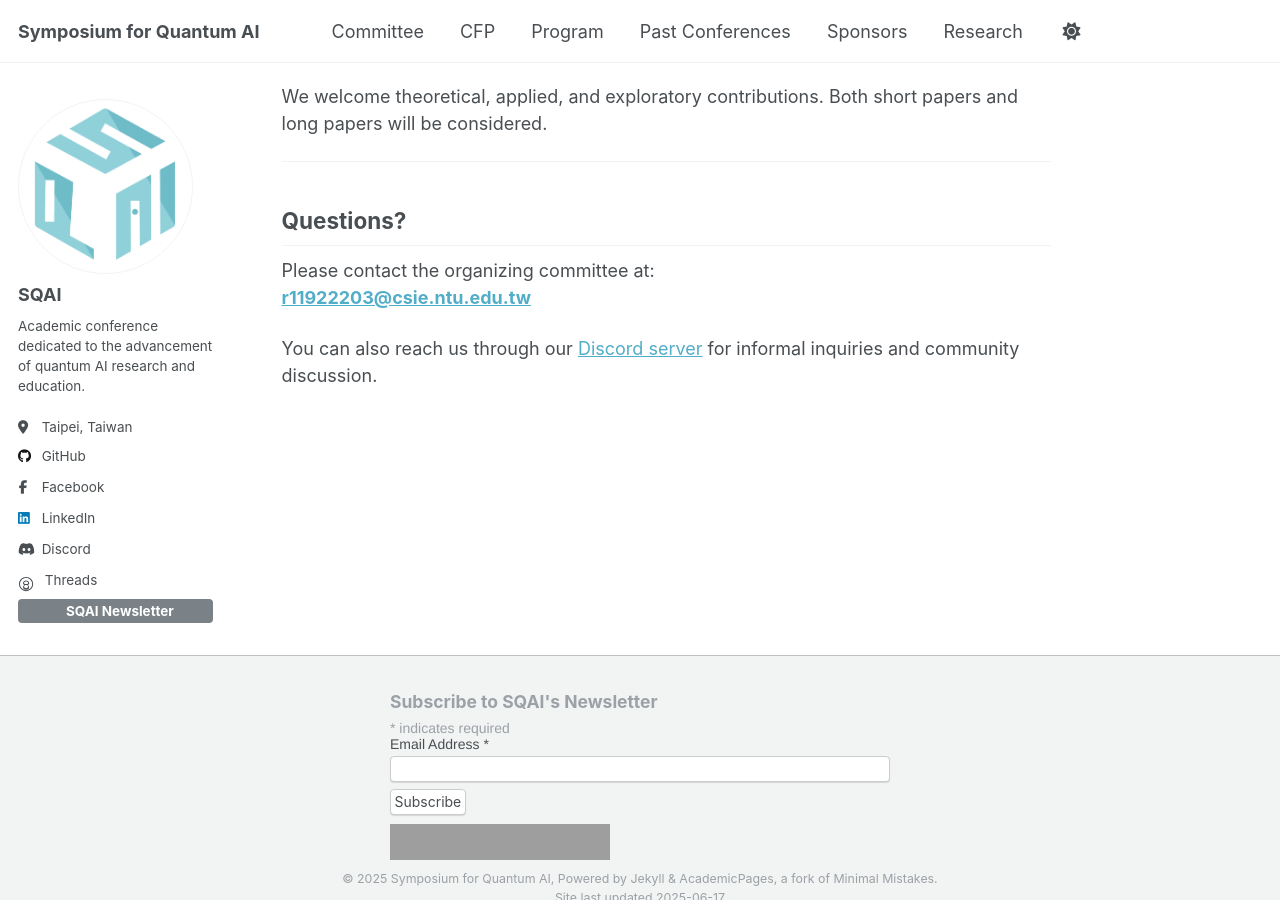
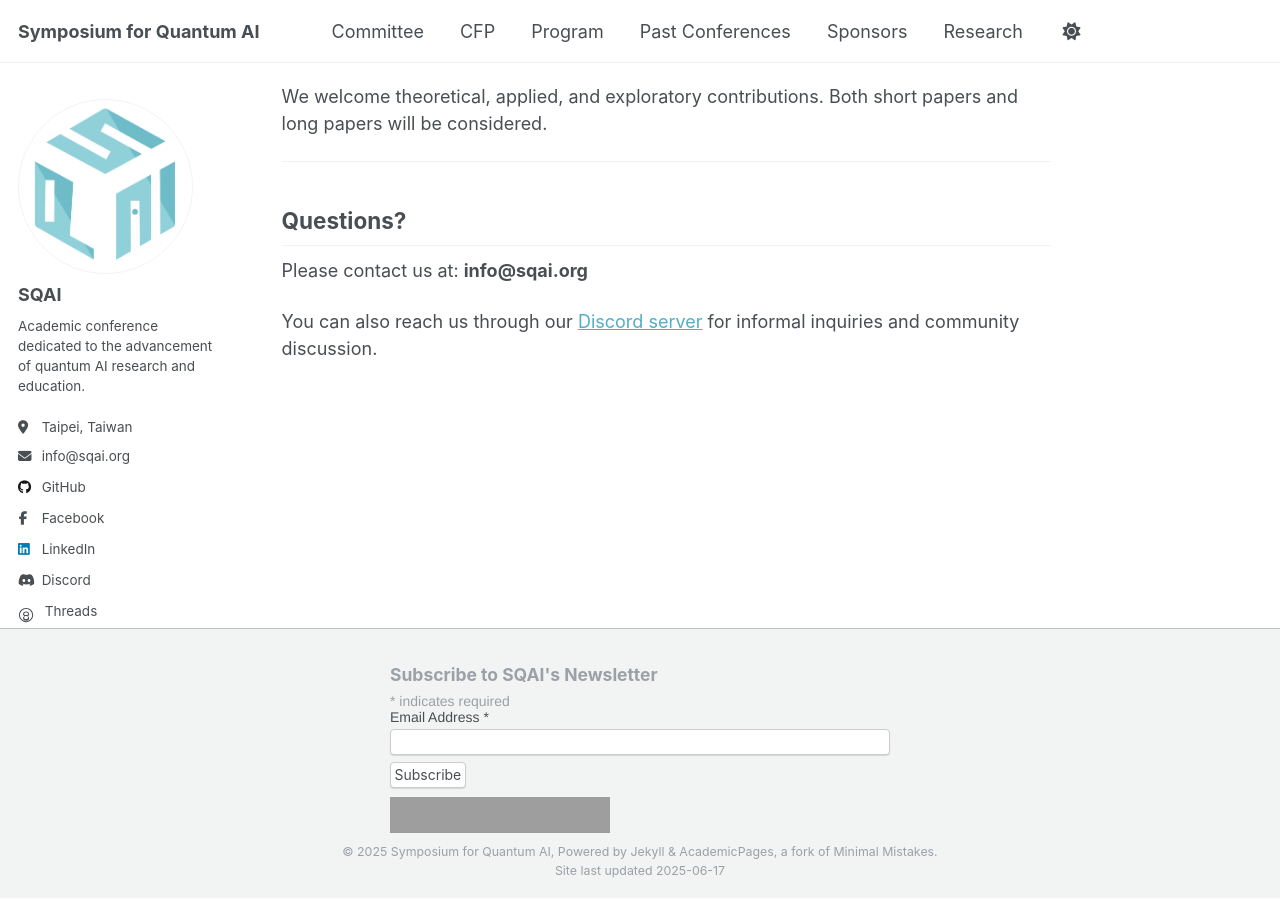
Before and after one commit to danielqnow/QuantumIntelligenceSociety.github.io, a Jekyll site: the page built from _pages/cfp.md, in a window 1280 px wide and 900 px high, scrolled down 2110 px. Built offline with Jekyll 4.4.1, drawn with Linux system fonts in a browser that asks for light colours; comment, search, counter and statistics services are not loaded; grey boxes are pictures that could not be loaded.

Commit message:
Add custom SQAI email

```diff
--- a/_config.yml
+++ b/_config.yml
@@ -29,7 +29,7 @@ author:
   location         : "Taipei, Taiwan"
   employer         : # "National Taiwan University"
   uri              : # URL
-  email            : # "r11922203@csie.ntu.edu.tw"
+  email            : "info@sqai.org"
 
   # Academic websites
   academia         : # URL
--- a/_includes/author-profile.html
+++ b/_includes/author-profile.html
@@ -34,7 +34,7 @@
         <li><a href="{{ author.uri }}"><i class="fas fa-fw fa-link icon-pad-right" aria-hidden="true"></i>{{ site.data.ui-text[site.locale].website_label | default: "Website" }}</a></li>
       {% endif %}
       {% if author.email %}
-        <li><a href="mailto:{{ author.email | strip }}"><i class="fas fa-fw fa-envelope icon-pad-right" aria-hidden="true"></i>{{ site.data.ui-text[site.locale].email_label | default: "Email" }}</a></li>
+        <li><a href="mailto:{{ author.email | strip }}"><i class="fas fa-fw fa-envelope icon-pad-right" aria-hidden="true"></i>{{ author.email }}</a></li>
       {% endif %}
 
       <!-- Font Awesome and Academicons icons / Academic websites -->
--- a/_pages/cfp.md
+++ b/_pages/cfp.md
@@ -61,7 +61,6 @@ We welcome theoretical, applied, and exploratory contributions. Both short paper
 
 ## Questions?
 
-Please contact the organizing committee at:
-**[r11922203@csie.ntu.edu.tw](mailto:r11922203@csie.ntu.edu.tw)**
+Please contact us at: **info@sqai.org**
 
 You can also reach us through our [Discord server](https://discord.gg/YhJNBApW8v#) for informal inquiries and community discussion.
```
Also changed, not shown: _pages/committee.md (+1 -1 lines).
